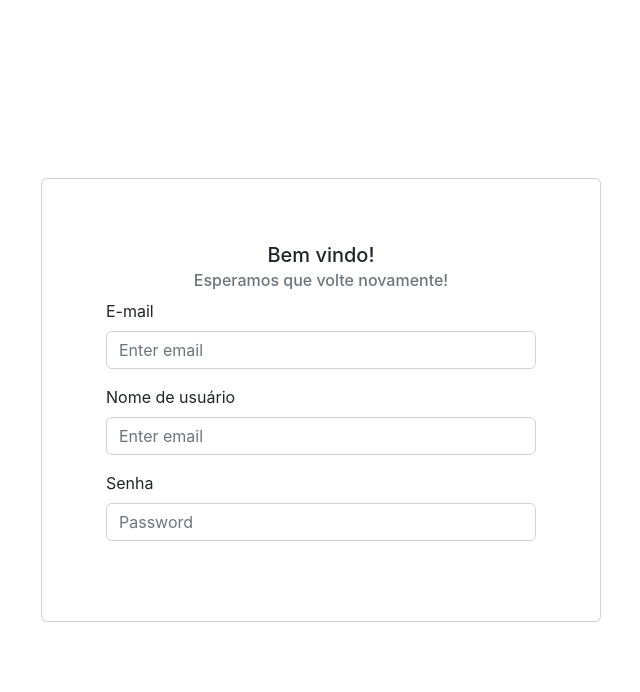
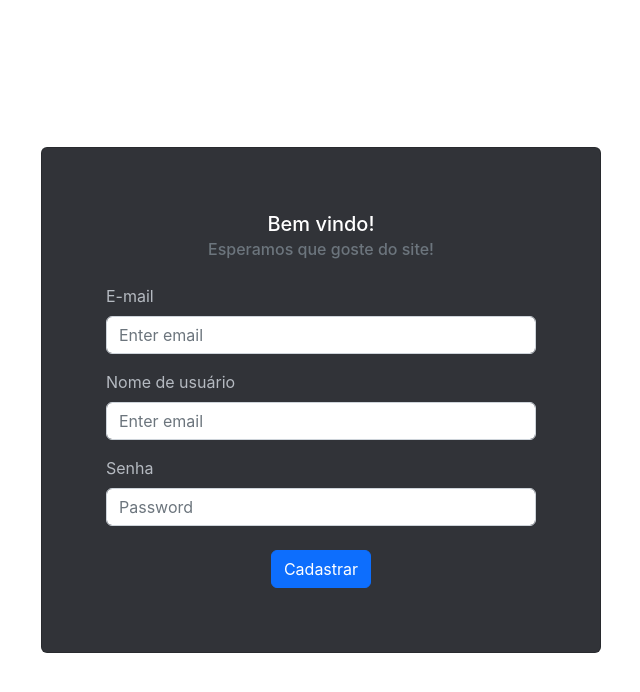
Before and after one commit to Gabriel-Tabarelli/chat-react-bootstrap, a React (Create React App) app: page /register in a window 1280 px wide. Shown: the top 692 px of the page, without its empty margins (319-959 px from the left). Built offline with nearby package versions, Linux system fonts and the light colour scheme.

Commit message:
register semi finalizado

```diff
--- a/src/App.js
+++ b/src/App.js
@@ -1,5 +1,5 @@
 import React from 'react';
-import { BrowserRouter as Router, Routes, Route, Link, Navigate } from 'react-router-dom';
+import { BrowserRouter as Router, Routes, Route, Navigate } from 'react-router-dom';
 import Home from './pages/Home';
 import Login from './pages/Login'
 import Register from './pages/Register'
--- a/src/pages/Home.js
+++ b/src/pages/Home.js
@@ -2,9 +2,8 @@ import React from 'react';
 
 const Home = () => {
   return (
-    <div>
-      <h1>Home</h1>
-    </div>
+    <>
+    </>
   );
 }
 
--- a/src/pages/Register.js
+++ b/src/pages/Register.js
@@ -1,33 +1,62 @@
-import React from 'react'
-import Card from 'react-bootstrap/Card';
-import Form from 'react-bootstrap/Form';
+import React, { useState, useRef } from 'react'
+import { Container, Card, Form, Button } from 'react-bootstrap';
 
 const Register = () => {
+
+  const [errors, setErrors] = useState({});
+  const form = useRef(null)
+
+  const handleSubmit = (event) => {
+    event.preventDefault();
+    validateForm();
+  };
+
+  const validateForm = () => {
+    const formElement = form.current;
+    const formInputs = formElement.elements;
+    const errors = {};
+    for (let i = 0; i < formInputs.length; i++) {
+      if (formInputs[i].required && !formInputs[i].value) {
+        errors[formInputs[i].type] = 'Este campo é obrigatório!';
+      }
+    }
+    setErrors(errors);
+  }
+
+
   return (
-        <div className="d-flex align-items-center justify-content-center" style={{ height: '100vh' }}>
-            <Card style={{ width: '35rem' }} className='p-5'>
+    <Container className="d-flex align-items-center justify-content-center" style={{ height: '100vh'}}>
+      <Card style={{ width: '35rem', background: '#313338', color: '#b5bac1' }} className='p-5'>
         <Card.Body>
-                    <Card.Title className="text-center">Bem vindo!</Card.Title>
-                    <Card.Subtitle className="mb-2 text-muted text-center">Esperamos que volte novamente!</Card.Subtitle>
-                    <Card.Text>
-                        <Form>
-                            <Form.Group className="mb-3" controlId="formGroupEmail">
+          <Card.Title style={{color: '#FFFFFF'}} className="text-center">Bem vindo!</Card.Title>
+          <Card.Subtitle style={{color: '#a2a7ae'}} className="mb-2 text-muted text-center">Esperamos que goste do site!</Card.Subtitle>
+
+          <Form ref={form} onSubmit={handleSubmit} className='mt-4' noValidate>
+            <Form.Group className="mb-3" controlId="validationCustom01">
               <Form.Label>E-mail</Form.Label>
-                                <Form.Control type="email" placeholder="Enter email" />
+              <Form.Control isInvalid={!!errors.email} required type="email" placeholder="Enter email" />
+              <Form.Control.Feedback type="invalid">{errors.email}</Form.Control.Feedback>
             </Form.Group>
-                            <Form.Group className="mb-3" controlId="formGroupEmail">
+
+            <Form.Group className="mb-3" controlId="validationCustom02">
               <Form.Label>Nome de usuário</Form.Label>
-                                <Form.Control type="email" placeholder="Enter email" />
+              <Form.Control isInvalid={!!errors.text} required type="text" placeholder="Enter email" />
+              <Form.Control.Feedback type="invalid">{errors.text}</Form.Control.Feedback>
             </Form.Group>
-                            <Form.Group className="mb-3" controlId="formGroupPassword">
+
+            <Form.Group className="mb-3" controlId="validationCustom03">
               <Form.Label>Senha</Form.Label>
-                                <Form.Control type="password" placeholder="Password" />
+              <Form.Control isInvalid={!!errors.password} required type="password" placeholder="Password" />
+              <Form.Control.Feedback type="invalid">{errors.password}</Form.Control.Feedback>
             </Form.Group>
+            <Container className='d-flex align-items-center justify-content-center mt-4'>
+              <Button className="text-center" type="submit">Cadastrar</Button>
+            </Container>
           </Form>
-                    </Card.Text>
+
         </Card.Body>
       </Card>
-        </div>
+    </Container>
   )
 }
 
```
Lines whose indentation alone changed are shown as unchanged.
